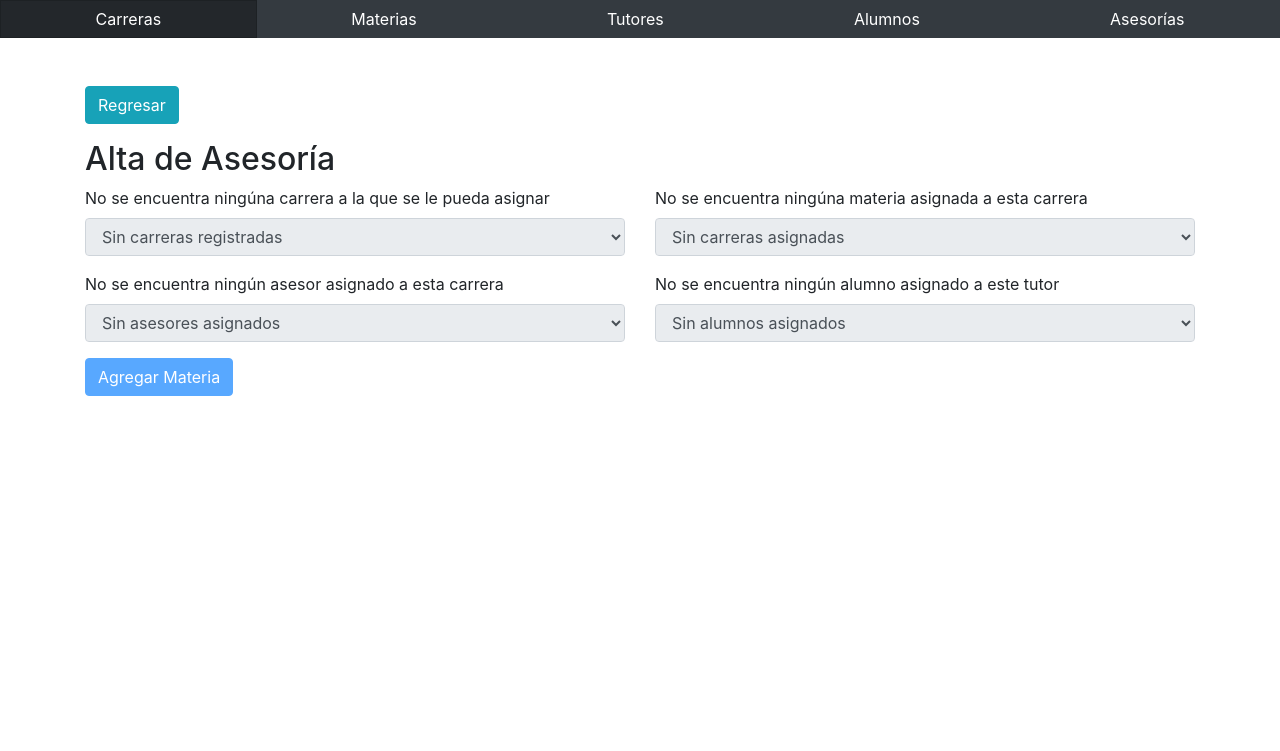
After one commit to AlejandraCarolina/proyecto_web, a PHP site: page /alta_asesoria.php in a window 1280 px wide. The commit adds this page. Shown: the top 751 px of the page. Run offline with PHP 8.4, Linux system fonts and the light colour scheme; data that the repository does not hold is empty; some libraries are stand-ins or nearby versions.

Commit message:
asesorias

```diff
--- /dev/null
+++ b/alta_asesoria.php
@@ -0,0 +1,150 @@
+<?php
+include 'conexion.php';
+
+// Consulta de Carreras
+$sql = "SELECT * FROM carreras";
+$result = $conn->query($sql);
+?>
+
+<html lang="es">
+<head>
+    <title>Alta de Asesorías</title>
+    <link rel="stylesheet" href="https://cdn.jsdelivr.net/npm/bootstrap@4.5.3/dist/css/bootstrap.min.css">
+    <link rel="stylesheet" href="https://cdn.jsdelivr.net/npm/sweetalert2@10">
+    <script src="https://code.jquery.com/jquery-3.7.1.min.js" integrity="sha256-/JqT3SQfawRcv/BIHPThkBvs0OEvtFFmqPF/lYI/Cxo=" crossorigin="anonymous"></script>
+    <script src="https://cdn.jsdelivr.net/npm/sweetalert2@10"></script>
+</head>
+<body>
+<?php include "nav_bar.html"; ?>
+<div class="container mt-5 mb-5">
+    <a href="listado_materias.php" class="btn btn-info mb-3">Regresar</a>
+    <h2>Alta de Asesoría</h2>
+    <form action="crud.php" method="POST">
+        <div class="row row-cols-2">
+            <div class="form-group col">
+                <!-- Mostrar registros de Carreras -->
+                <label for="carrera"><?= $result->num_rows == 0 ? 'No se encuentra ningúna carrera a la que se le pueda asignar' : 'Carrera:' ?></label>
+                <select class="form-control" id="carrera" <?= $result->num_rows == 0 ? 'disabled' : ''?>>
+                    <option value="0" selected disabled><?= $result->num_rows == 0 ? 'Sin carreras registradas' : 'Eliga una carrera' ?></option>
+                    <?php while ($row = $result->fetch_assoc()): ?>
+                        <option value="<?=$row['id']?>"><?=$row['nombre']?></option>
+                    <?php endwhile; ?>
+                </select>
+            </div>
+            <div class="form-group col">
+                <!-- Mostrar registros de Materias de la Carrera seleccionada -->
+                <label for="materia_carrera"><?= $result->num_rows == 0 ? 'No se encuentra ningúna materia asignada a esta carrera' : 'Materias:' ?></label>
+                <select class="form-control" id="materia_carrera" <?= $result->num_rows == 0 ? 'disabled' : '' ?>>
+                    <option value="0" selected disabled><?= $result->num_rows == 0 ? 'Sin carreras asignadas' : 'Eliga una materia' ?></option>
+                    <!-- Más opciones através de JS -->
+                </select>
+            </div>
+        </div>
+        <div class="row row-cols-2">
+            <div class="form-group col">
+                <!-- Mostrar registros de Asesores de la Carrera seleccionada -->
+                <label for="asesor"><?= $result->num_rows == 0 ? 'No se encuentra ningún asesor asignado a esta carrera' : 'Asesores:' ?></label>
+                <select class="form-control" id="asesor" <?= $result->num_rows == 0 ? 'disabled' : '' ?>>
+                    <option value="0" selected disabled><?= $result->num_rows == 0 ? 'Sin asesores asignados' : 'Eliga un Asesor' ?></option>
+                    <!-- Más opciones através de JS -->
+                </select>
+            </div>
+            <div class="form-group col">
+                <!-- Mostrar registros de Alumnos del Asesor seleccionado -->
+                <label for="alumno"><?= $result->num_rows == 0 ? 'No se encuentra ningún alumno asignado a este tutor' : 'Alumnos:' ?></label>
+                <select class="form-control" id="alumno" <?= $result->num_rows == 0 ? 'disabled' : '' ?>>
+                    <option value="0" selected disabled><?= $result->num_rows == 0 ? 'Sin alumnos asignados' : 'Eliga un Alumno' ?></option>
+                    <!-- Más opciones através de JS -->
+                </select>
+            </div>
+        </div>
+        <button type="submit" class="btn btn-primary" name="alta_materia" <?=$result->num_rows == 0 ? 'disabled' : '' ?>>Agregar Materia</button>
+    </form>
+</div>
+</body>
+</html>
+
+<script>
+    // Consulta dinámica de datos dependiendo de su selección de Carrera
+    // Uso de JQuery, AJAX y SweetAlert
+    $(document).ready(function() {
+        // Para select 'carrera'
+        $('#carrera').change(function() {
+            const id_carrera = $(this).val();
+            if (id_carrera !== '0') {
+                $.ajax({
+                    type: 'POST',
+                    url: 'crud.php',
+                    data: {previa_asesoria_carrera: id_carrera},
+                    dataType: 'json',
+                    success: function(data) {
+                        const materias = data.materias;
+                        const materiasSelect = $('#materia_carrera');
+                        materiasSelect.empty();
+                        if (materias.length > 0) {
+                            $.each(materias, function(key, materia_carrera) {
+                                materiasSelect.append('<option value="' + materia_carrera.id + '">' + materia_carrera.nombre + '</option>');
+                            });
+                        } else {
+                            materiasSelect.append('<option value="0" selected disabled>Sin materias asignadas</option>');
+                        }
+                        materiasSelect.prop('disabled', false);
+
+                        const asesores = data.asesores;
+                        const asesoresSelect = $('#asesor');
+                        asesoresSelect.empty();
+                        if (asesores.length > 0) {
+                            $.each(asesores, function(key, asesor) {
+                                asesoresSelect.append('<option value="' + asesor.id + '">' + asesor.nombre + '</option>');
+                            });
+                        } else {
+                            asesoresSelect.append('<option value="0" selected disabled>Sin asesores asignados</option>');
+                        }
+                        asesoresSelect.prop('disabled', false);
+                    },
+                    error: function(xhr, status, error) {
+                        Swal.fire({
+                            title:  "¡Error!",
+                            text:   "Error al obtener las materias: " + error,
+                            icon:   "error"
+                        });
+                    }
+                });
+            } else {
+                $('#materia_carrera').empty().prop('disabled', true).append('<option value="0" selected disabled>Seleccione una carrera primero</option>');
+            }
+        });
+    });
+    // Para select 'asesores'
+    $('#asesor').change(function () {
+        const id_asesor = $(this).val();
+        if(id_asesor !== '0') {
+            $.ajax({
+                type: 'POST',
+                url: 'crud.php',
+                data: {previa_asesoria_alumno: id_asesor},
+                dataType: 'json',
+                success: function (data) {
+                    const alumnoSelect = $('#alumno')
+                    alumnoSelect.empty();
+                    if (data.length > 0) {
+                        $.each(data, function (key, alumno) {
+                            alumnoSelect.append('<option value="' + alumno.id + '">' + alumno.nombre + '</option>');
+                        });
+                    } else {
+                        alumnoSelect.append('<option value="0" selected disabled>Sin alumnos asignados</option>');
+                    }
+                },
+                error: function(xhr, status, error) {
+                    Swal.fire({
+                        title:  "¡Error!",
+                        text:   "Error al obtener los alumnos: " + error,
+                        icon:   "error"
+                    });
+                }
+            });
+        } else {
+            $('#alumno').empty().prop('disabled', true).append('<option value="0" selected disabled>Seleccione una carrera primero</option>');
+        }
+    });
+</script>
--- a/listado_tutores.php
+++ b/listado_tutores.php
@@ -28,7 +28,6 @@ if($result->num_rows > 0) {
     }
     $result = $conn->query($sql);
 }
-
 
 if(isset($_POST['export_tutores'])) exportToXLS('tutores', $tutores_data);
 ?>
--- a/nav_bar.html
+++ b/nav_bar.html
@@ -3,5 +3,6 @@
     <a href="listado_materias.php" class="btn btn-dark" style="border-radius:0;">Materias</a>
     <a href="listado_tutores.php" class="btn btn-dark" style="border-radius:0;">Tutores</a>
     <a href="listado_alumno.php" class="btn btn-dark" style="border-radius:0;">Alumnos</a>
+    <a href="listado_asesorias.php" class="btn btn-dark" style="border-radius:0;">Asesorías</a>
 </div>
 <div></div>
```
Also changed, not shown: crud.php (+41 -0 lines), listado_asesorias.php (renamed from listado_tutorias.php, +19 -11 lines), listado_materias.php (+29 -1 lines).
